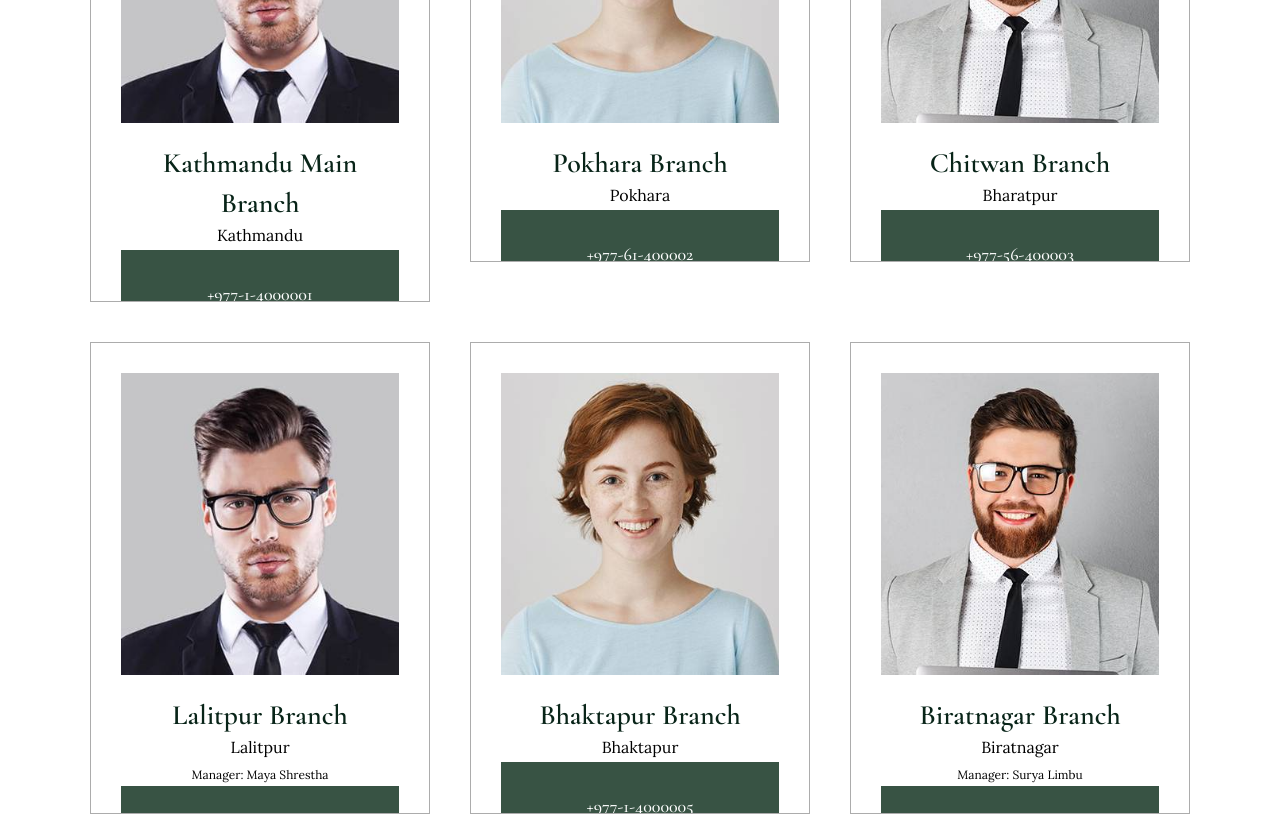
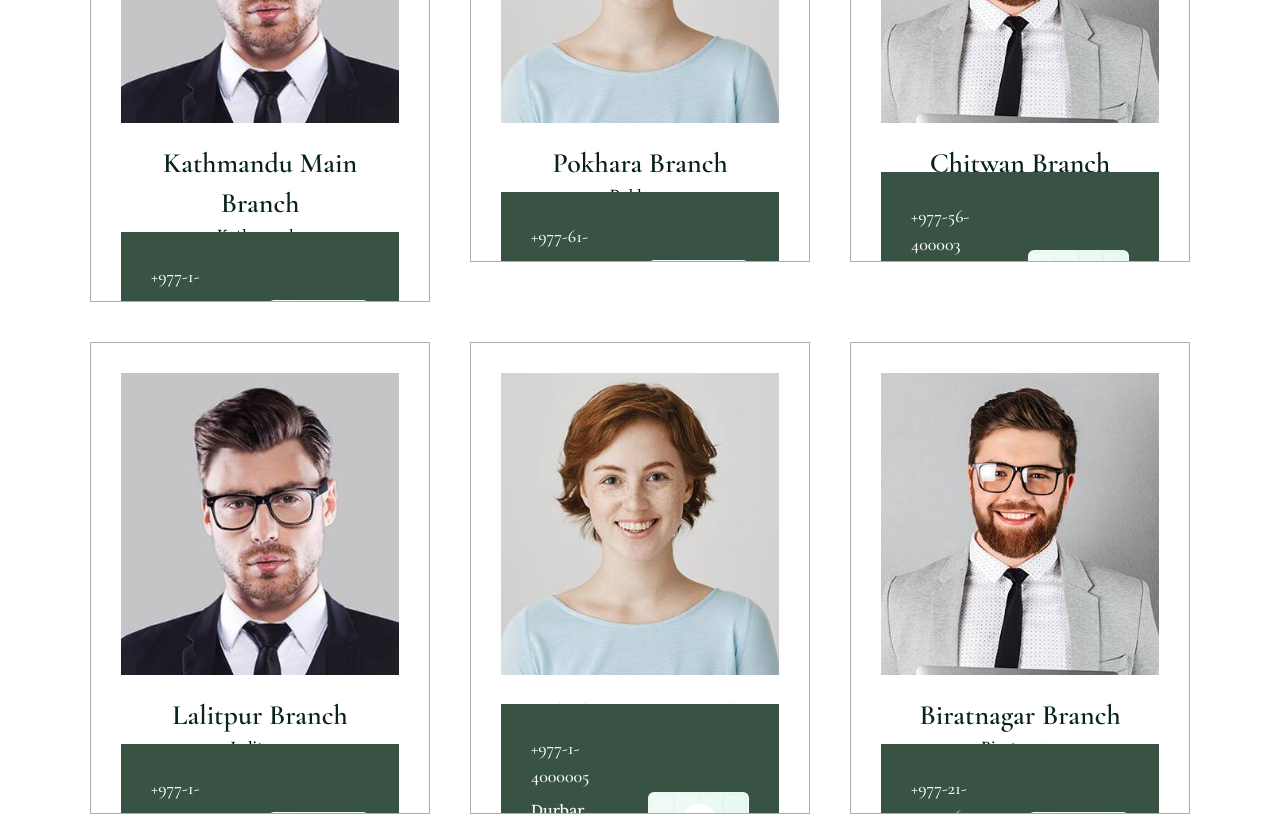
Before and after one commit to anjanuprety/glbslFE, a React (Vite) app: page /branches in a window 1280 px wide. Shown: the part 1200-2015 px from the top of the page. Built offline with nearby package versions, Linux system fonts and the light colour scheme.

Commit message:
Added maps to the hover panel

```diff
--- a/src/Pages/Branches/components/BranchMap.tsx
+++ b/src/Pages/Branches/components/BranchMap.tsx
@@ -97,16 +97,32 @@ const BranchMap: React.FC<BranchMapProps> = ({
   // This will be replaced with actual map rendering
   return (
     <div
-      className={`bg-gradient-to-br from-green-100 to-green-200 dark:from-green-800 dark:to-green-900 border border-gray-300 dark:border-gray-600 rounded-lg overflow-hidden ${className}`}
+      className={`bg-gradient-to-br from-green-50 to-green-100 dark:from-green-900 dark:to-green-800 border border-white/20 rounded-lg overflow-hidden cursor-pointer hover:shadow-lg transition-all duration-300 ${className}`}
       style={{ height, width }}
       role="img"
-      aria-label={`Map showing location of ${location} at coordinates ${coordinates.latitude}, ${coordinates.longitude}`}
+      aria-label={`Interactive map showing location of ${location} at coordinates ${coordinates.latitude}, ${coordinates.longitude}`}
+      onClick={() => {
+        // Open Google Maps with the branch location
+        const googleMapsUrl = `https://www.google.com/maps/search/?api=1&query=${coordinates.latitude},${coordinates.longitude}`;
+        window.open(googleMapsUrl, '_blank');
+      }}
     >
-      {/* Map placeholder content */}
-      <div className="h-full w-full flex flex-col items-center justify-center p-4 text-center">
-        <div className="bg-white dark:bg-gray-800 rounded-full p-3 mb-3 shadow-md">
+      {/* Map placeholder content with enhanced design */}
+      <div className="h-full w-full flex flex-col items-center justify-center p-2 text-center relative overflow-hidden">
+
+        {/* Animated background grid pattern */}
+        <div className="absolute inset-0 opacity-10">
+          <div className="grid grid-cols-4 grid-rows-4 h-full w-full">
+            {Array.from({ length: 16 }, (_, i) => (
+              <div key={i} className="border border-green-300 dark:border-green-700"></div>
+            ))}
+          </div>
+        </div>
+
+        {/* Map pin icon */}
+        <div className="bg-white dark:bg-gray-800 rounded-full p-2 mb-2 shadow-md relative z-10 group-hover:scale-110 transition-transform duration-300">
           <svg
-            className="w-6 h-6 text-green-600 dark:text-green-400"
+            className="w-5 h-5 text-red-500 animate-pulse"
             fill="currentColor"
             viewBox="0 0 24 24"
             aria-hidden="true"
@@ -114,15 +130,28 @@ const BranchMap: React.FC<BranchMapProps> = ({
             <path fillRule="evenodd" d="M11.54 22.351l.07.04.028.016a.76.76 0 00.723 0l.028-.015.071-.041a16.975 16.975 0 001.144-.742 19.58 19.58 0 002.683-2.282c1.944-1.99 3.963-4.98 3.963-8.827a8.25 8.25 0 00-16.5 0c0 3.846 2.02 6.837 3.963 8.827a19.58 19.58 0 002.682 2.282 16.975 16.975 0 001.145.742zM12 13.5a3 3 0 100-6 3 3 0 000 6z" clipRule="evenodd" />
           </svg>
         </div>
-        <h4 className="font-semibold text-sm text-gray-800 dark:text-gray-200 mb-1">
-          {location}
-        </h4>
-        <p className="text-xs text-gray-600 dark:text-gray-400">
-          {coordinates.latitude.toFixed(4)}, {coordinates.longitude.toFixed(4)}
-        </p>
-        <p className="text-xs text-gray-500 dark:text-gray-500 mt-2">
-          Map integration pending
-        </p>
+
+        {/* Location info */}
+        <div className="relative z-10">
+          <h4 className="font-semibold text-xs text-gray-800 dark:text-gray-200 mb-1 truncate max-w-full">
+            {location}
+          </h4>
+          <p className="text-xs text-gray-600 dark:text-gray-400 font-mono">
+            {coordinates.latitude.toFixed(3)}, {coordinates.longitude.toFixed(3)}
+          </p>
+        </div>
+
+        {/* Click hint */}
+        <div className="absolute bottom-1 right-1 bg-black/20 dark:bg-white/20 rounded-full p-1 opacity-70 hover:opacity-100 transition-opacity duration-300">
+          <svg className="w-3 h-3 text-white" fill="none" stroke="currentColor" viewBox="0 0 24 24">
+            <path strokeLinecap="round" strokeLinejoin="round" strokeWidth="2" d="M10 6H6a2 2 0 00-2 2v10a2 2 0 002 2h10a2 2 0 002-2v-4M14 4h6m0 0v6m0-6L10 14"></path>
+          </svg>
+        </div>
+
+        {/* Loading animation overlay for when real maps load */}
+        <div className="hidden absolute inset-0 bg-white/80 dark:bg-gray-900/80 items-center justify-center">
+          <div className="animate-spin rounded-full h-6 w-6 border-b-2 border-green-600"></div>
+        </div>
       </div>
     </div>
   );
--- a/src/Pages/Branches/components/BranchTile.tsx
+++ b/src/Pages/Branches/components/BranchTile.tsx
@@ -85,10 +85,13 @@ const BranchTile: React.FC<BranchTileProps> = ({
 
         {/* Hover reveal panel - similar to PersonTile but with branch-specific content */}
         {/* Uses bg-normalBlack (green) instead of bg-khaki (yellow) for consistency */}
-        <div className="p-[30px] bg-normalBlack grid items-center justify-center absolute bottom-[-200px] sm:bottom-[-220px] md:bottom-[-200px] group-hover:bottom-[-38px] lg:group-hover:bottom-[-30px] transition-all duration-500 left-0 right-0">
+        <div className="p-[30px] bg-normalBlack grid items-center justify-center absolute bottom-[-250px] sm:bottom-[-270px] md:bottom-[-250px] group-hover:bottom-[-38px] lg:group-hover:bottom-[-30px] transition-all duration-500 left-0 right-0">
 
-          {/* Contact information and branch details */}
-          <div className="text-center text-white space-y-2">
+          {/* Main content container with two sections: contact info and map */}
+          <div className="grid grid-cols-1 lg:grid-cols-2 gap-4 w-full">
+
+            {/* Contact information section */}
+            <div className="text-center lg:text-left text-white space-y-2">
 
               {/* Branch phone number */}
               <p className="text-white font-medium leading-6 text-base lg:text-lg font-Garamond">
@@ -126,18 +129,36 @@ const BranchTile: React.FC<BranchTileProps> = ({
                   </p>
                 )}
               </div>
+            </div>
 
-            {/* Small map thumbnail - optional, can be toggled */}
-            <div className="mt-4 hidden">
+            {/* Map section - shows branch location */}
+            <div className="flex items-center justify-center">
+              <div className="w-full lg:w-auto">
                 <BranchMap
                   coordinates={coordinates}
                   location={location}
-                height="80px"
+                  height="120px"
                   width="100%"
-                zoom={14}
+                  zoom={15}
                   showMarker={true}
-                className="rounded-md"
+                  className="rounded-md border-2 border-white/20 hover:border-white/40 transition-all duration-300"
                 />
+                {/* View larger map link */}
+                <div className="text-center mt-2">
+                  <button
+                    className="text-white/80 hover:text-white text-xs font-Lora underline underline-offset-2 hover:no-underline transition-all duration-300"
+                    onClick={(e) => {
+                      e.preventDefault();
+                      // TODO: Open larger map modal or redirect to Google Maps
+                      const googleMapsUrl = `https://www.google.com/maps/search/?api=1&query=${coordinates.latitude},${coordinates.longitude}`;
+                      window.open(googleMapsUrl, '_blank');
+                    }}
+                    aria-label={`View ${location} on larger map`}
+                  >
+                    View on Map
+                  </button>
+                </div>
+              </div>
             </div>
           </div>
         </div>
--- a/src/Shared/Navbar/Navbar.tsx
+++ b/src/Shared/Navbar/Navbar.tsx
@@ -350,6 +350,17 @@ const Navbar: React.FC = () => {
                   : isActive
                   ? "active"
                   : ""} text-lightBlack lg:text-white dark:text-white lg:border-b-0 px-3 py-2 w-full block transition-all duration-300`}
+              to="/branches"
+            >
+              Branches
+            </NavLink>
+            <NavLink
+              className={`${({ isActive, isPending }: { isActive: boolean; isPending: boolean }) =>
+                isPending
+                  ? "pending"
+                  : isActive
+                  ? "active"
+                  : ""} text-lightBlack lg:text-white dark:text-white lg:border-b-0 px-3 py-2 w-full block transition-all duration-300`}
               to="/contact"
             >
               Contact
```
Lines whose indentation alone changed are shown as unchanged.
